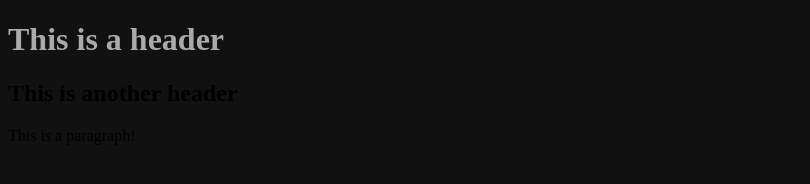
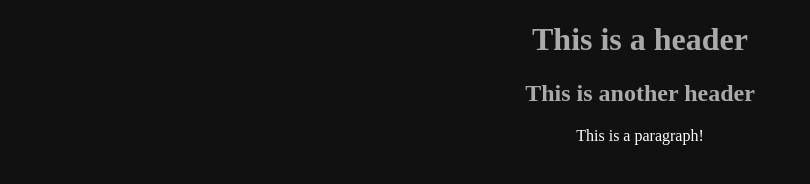
Before and after one commit to StyrbjornA/Rins-Website, a plain HTML site: page index.html in a window 1280 px wide. Shown: the whole page, without its empty margins (0-810 px from the left). Drawn offline with Linux system fonts and the light colour scheme.

Commit message:
Adding text align and paragraph color

```diff
--- a/styles.css
+++ b/styles.css
@@ -1,6 +1,10 @@
 body{
   background-color:#111111;
+  text-align:center;
 }
-h1{
+h1,h2{
   color:#aaaaaa;
 }
+p{
+  color:#ffffff;
+}
```
